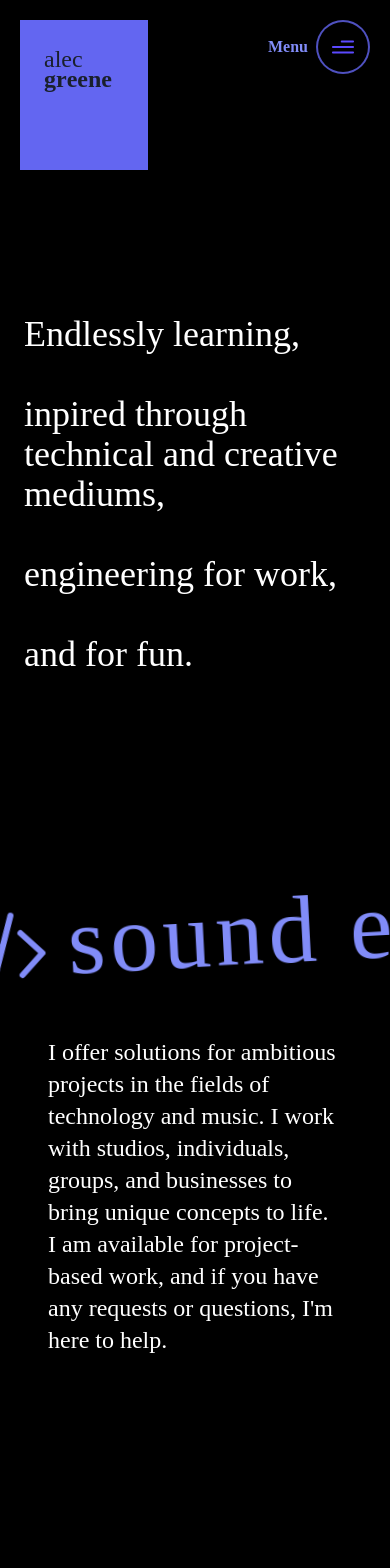
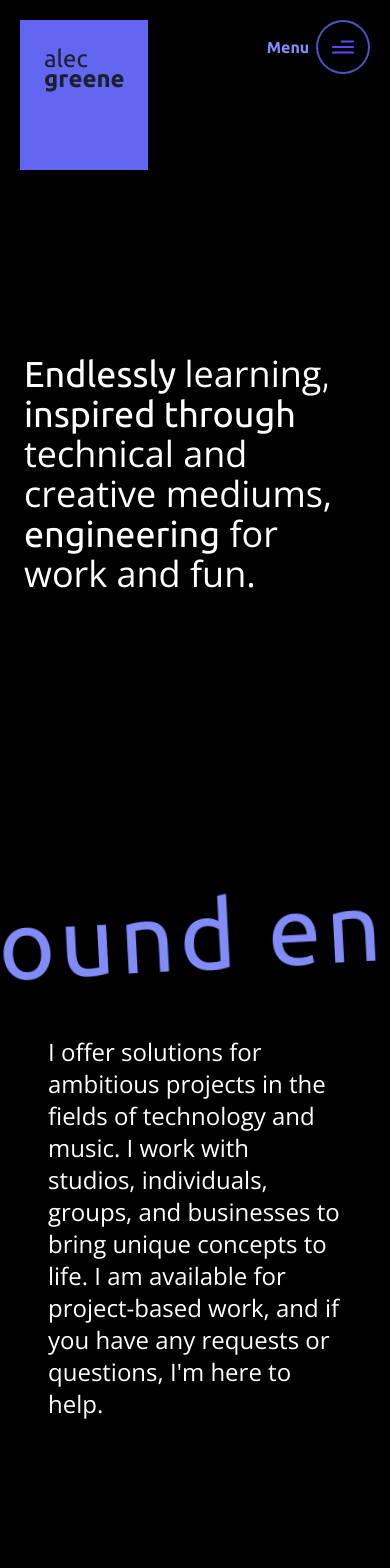
Before and after one commit to acgreene/alecgreene, a React (Vite) app: page /resume in a window 390 px wide. Shown: the top 1568 px of the page. Built offline with nearby package versions, Linux system fonts and the light colour scheme.

Commit message:
trying out ubuntu font.

```diff
--- a/index.html
+++ b/index.html
@@ -5,6 +5,11 @@
     <link rel="icon" type="image/svg+xml" href="/vite.svg" />
     <meta name="viewport" content="width=device-width, initial-scale=1.0" />
     <title>Alec Greene</title>
+
+    <style>
+      @import url('https://fonts.googleapis.com/css2?family=Lora:ital,wght@0,400;0,500;0,600;0,700;1,400;1,500;1,600;1,700&family=Open+Sans:ital,wght@0,300;0,400;0,500;0,600;0,700;0,800;1,300;1,400;1,500;1,600;1,700;1,800&family=Rokkitt:ital,wght@0,100;0,200;0,300;0,400;0,500;0,600;0,700;0,800;0,900;1,100;1,200;1,300;1,400;1,500;1,600;1,700;1,800;1,900&family=Ubuntu:ital,wght@0,300;0,400;0,500;0,700;1,300;1,400;1,500;1,700&display=swap');
+    </style>
+
   </head>
   <body>
     <div id="root"></div>
--- a/src/components/pages/Home/Hero.tsx
+++ b/src/components/pages/Home/Hero.tsx
@@ -23,7 +23,7 @@ const Hero = () => {
       >
         <div
           className="
-          text-white text-3xl w-full h-full flex relative items-center
+          text-white text-3xl w-full h-full flex flex-col relative justify-center items-start
             xxs:text-4xl
             sm:text-5xl
             md:text-6xl
@@ -31,13 +31,26 @@ const Hero = () => {
             xl:text-7xl xl:w-1/2
           "
         >
-          Endlessly learning, <br />
+          <div>
+            <span className="font-normal">Endlessly </span>
+            <span className="font-secondary font-thin">learning</span>
+            <span className="font-thin">,</span>
+          </div>
+
+          <div>
+            <span className="font-normal">inspired through </span>
+            <span className="font-secondary font-thin">
+              technical and creative
+            </span>
+            <span className="font-secondary font-thin"> mediums,</span>
+          </div>
+
+          <div>
+            <span className="font-normal">engineering</span>
+            <span className="font-secondary font-thin"> for </span>
+            <span className="font-secondary font-thin">work and fun.</span>
+          </div>
           <br />
-          inpired through technical and creative mediums, <br />
-          <br />
-          engineering for work, <br />
-          <br />
-          and for fun. <br />
         </div>
       </div>
     </div>
--- a/src/components/pages/Home/Home.tsx
+++ b/src/components/pages/Home/Home.tsx
@@ -15,10 +15,21 @@ import Hero from "./Hero";
 import InfoCard from "../../objects/InfoCard";
 // import Spotify from "../../../spotify/Spotify";
 import DynamicMarquee from "../../objects/DynamicMarquee";
+import { useRecoilState } from "recoil";
+import { viewportWidth } from "../../../recoil/atoms";
 
 type HomeProps = {};
 
 const Home: React.FC<HomeProps> = () => {
+  const [windowWidth] = useRecoilState(viewportWidth);
+
+  let dynamicMarqueeSpeed = 0.1;
+  if (windowWidth < 1200) {
+    dynamicMarqueeSpeed = 0.15;
+  } else {
+    dynamicMarqueeSpeed = 0.075;
+  }
+
   return (
     <div className="w-full h-full sm:px-16">
       <div className="mb-24 lg:mb-40">
@@ -28,17 +39,21 @@ const Home: React.FC<HomeProps> = () => {
             className={`relative w-full items-center flex flex-row justify-center text-indigo-400`}
             style={{ transform: "rotate(-3deg)" }}
           >
-            <DynamicMarquee currentTranslation={0} speed={0.075} color={""} />
+            <DynamicMarquee
+              currentTranslation={0}
+              speed={dynamicMarqueeSpeed}
+              color={""}
+            />
             <DynamicMarquee
               currentTranslation={-100}
-              speed={0.075}
+              speed={dynamicMarqueeSpeed}
               color={""}
             />
           </div>
         </div>
       </div>
       <div className="flex justify-center items-center w-full">
-        <span className="text-white text-2xl mx-6 w-full lg:text-4xl lg:w-1/2">
+        <span className="text-white text-2xl mx-6 w-full lg:text-4xl lg:w-1/2 font-secondary">
           I offer solutions for ambitious projects in the fields of technology
           and music. I work with studios, individuals, groups, and businesses to
           bring unique concepts to life. I am available for project-based work,
--- a/src/index.css
+++ b/src/index.css
@@ -3,5 +3,5 @@
 @tailwind utilities;
 
 * {
-    font-family: "SK-Modernist";
+    font-family: "Ubuntu";
 }
--- a/tailwind.config.cjs
+++ b/tailwind.config.cjs
@@ -15,6 +15,12 @@ module.exports = {
         lg: "1200px",
         xl: "1700px",
       },
+      fontFamily: {
+        primary: ["Ubuntu", "sans-serif"],
+        secondary: ["Open Sans", "sans-serif"],
+        lora: ["Lora", "serif"],
+        rokkitt: ["Rokkitt", "serif"]
+      },
   },
   plugins: [],
 }
```
